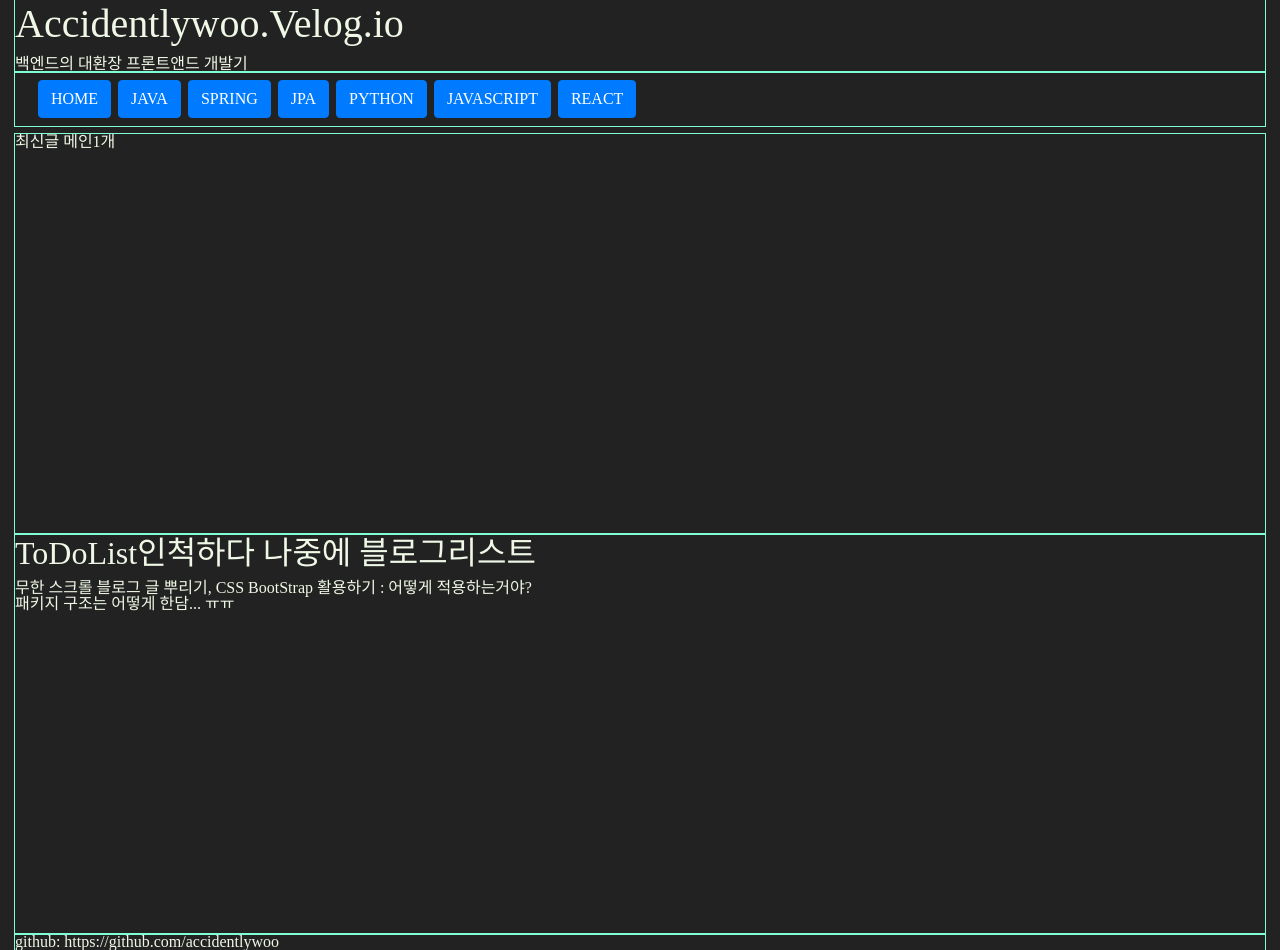
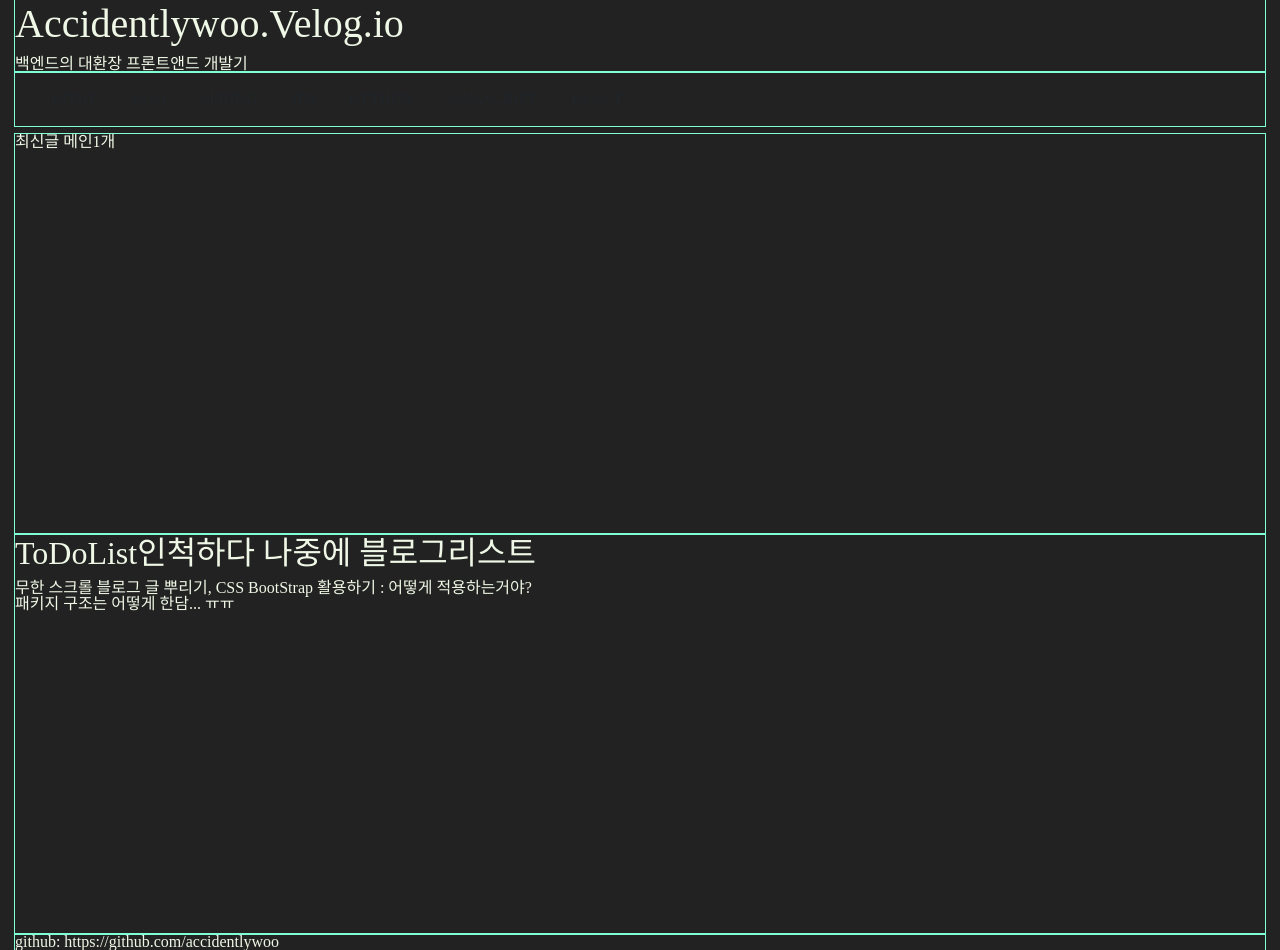
Before and after one commit to accidentlywoo/accidentlywoo.github.io, a React (Create React App) app in the folder my-app/: page / in a window 1280 px wide. Built offline with nearby package versions, Linux system fonts and the light colour scheme.

Commit message:
bootStrap Error Fix

```diff
--- a/my-app/src/App.tsx
+++ b/my-app/src/App.tsx
@@ -1,5 +1,5 @@
 import React from 'react';
-import { Button, ButtonToolbar } from 'react-bootstrap';
+// import { Button, ButtonToolbar } from 'react-bootstrap';
 import './css/reset.css';
 import './css/main.css';
 // 오또카징
@@ -49,7 +49,7 @@ function Nav() {
       <nav className="navbar">
         <ul>
           {velogList.map(el => (
-            <li><Button color="info">{el.title}</Button></li>
+            <li><button className="btn btn-default">{el.title}</button></li>
           ))}
         </ul>
       </nav>
```
Also changed, not shown: 2 other files (tests, documents, lock files or other folders).
